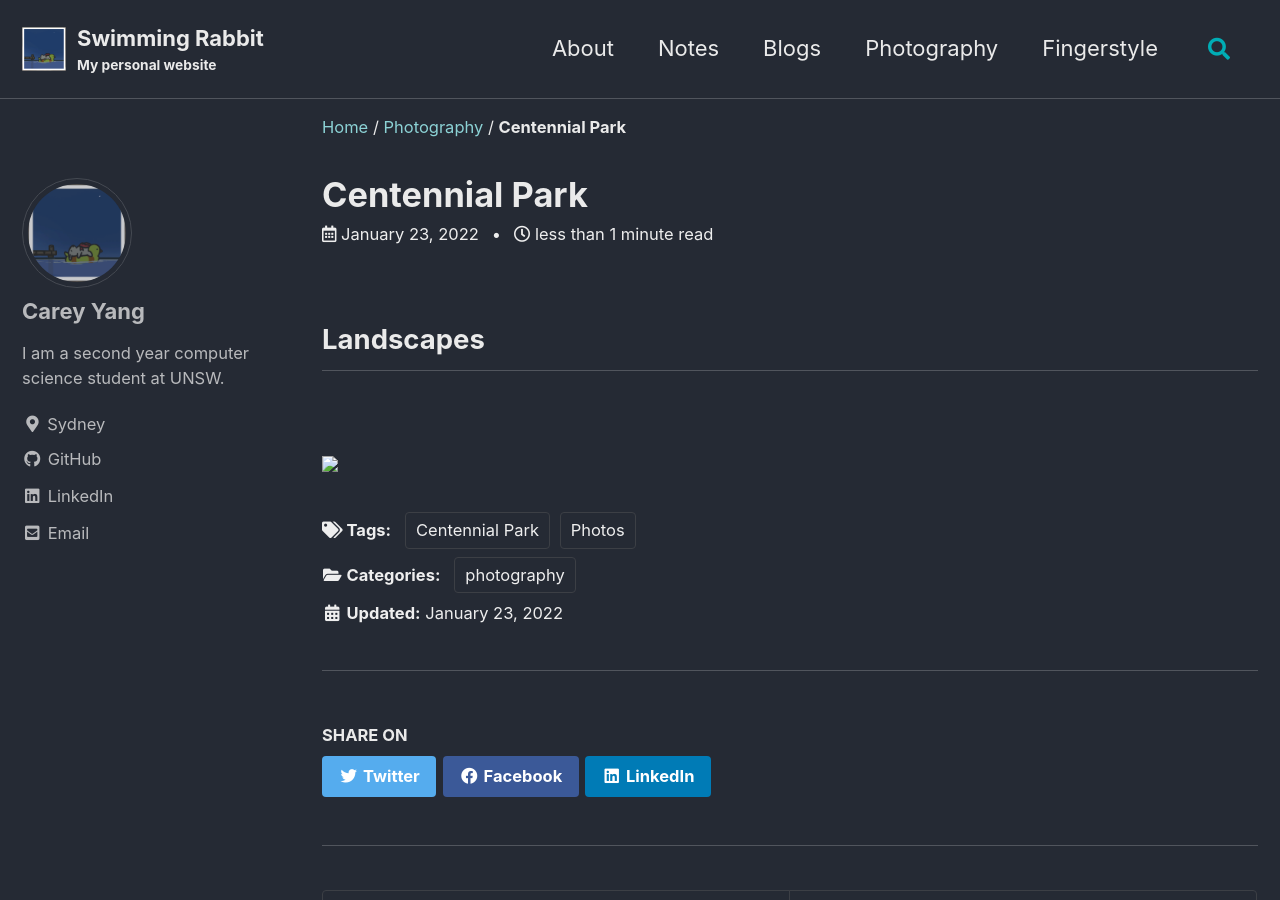
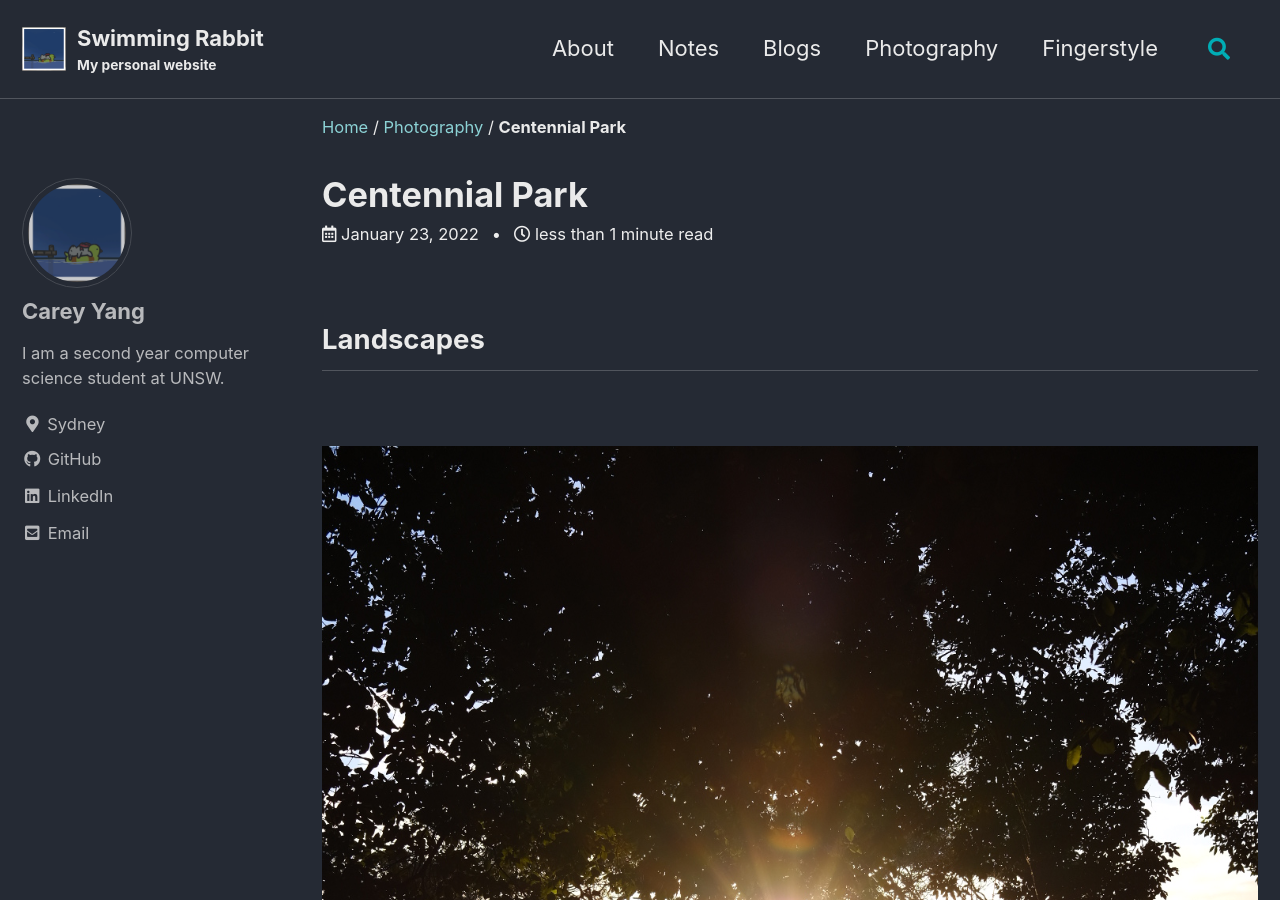
Before and after one commit to Justcarey13/Justcarey13.github.io, a Jekyll site: the page built from photography/_posts/2022-01-23-Centennial-park.md, in a window 1280 px wide and 900 px high. Built offline with Jekyll 4.4.1, drawn with Linux system fonts in a browser that asks for light colours; cached includes are drawn as plain includes; nearby versions of some CDN libraries; comment, search, counter and statistics services are not loaded.

Commit message:
edit photo

```diff
--- a/photography/_posts/2022-01-23-Centennial-park.md
+++ b/photography/_posts/2022-01-23-Centennial-park.md
@@ -17,7 +17,7 @@
 <br>
 
 <div class="banner" data-height="100%" data-width="100%" data-slide-speed="900" data-autoslide="5000">
-  <img src="/assets/images/CentennialPark1.jpg" class="slider">
+  <img src="/assets/images/CentennialPark/CentennialPark1.jpg" class="slider">
   <div class="previous-img"></div>
   <div class="next-img"></div>
 </div>
```
Also changed, not shown: other parts of photography/_posts/2022-01-23-Centennial-park.md (+1 -1 lines).
